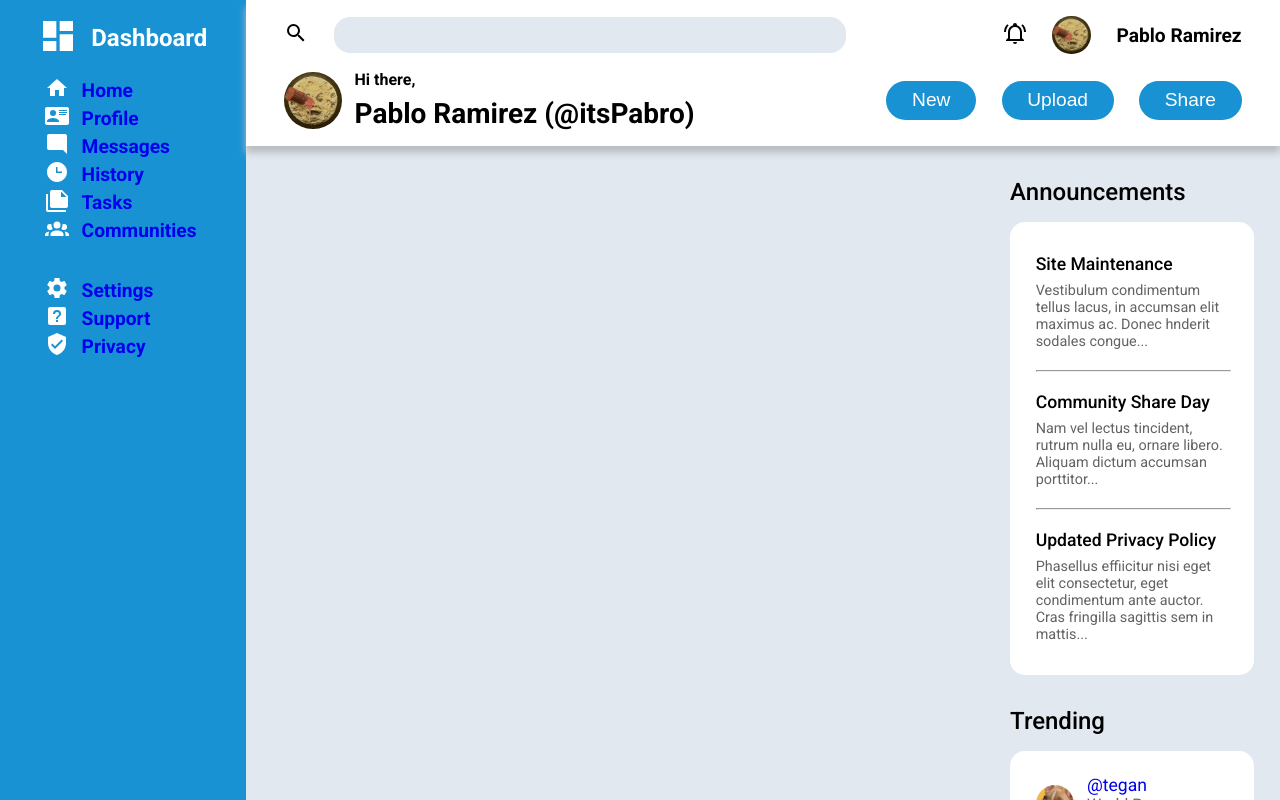
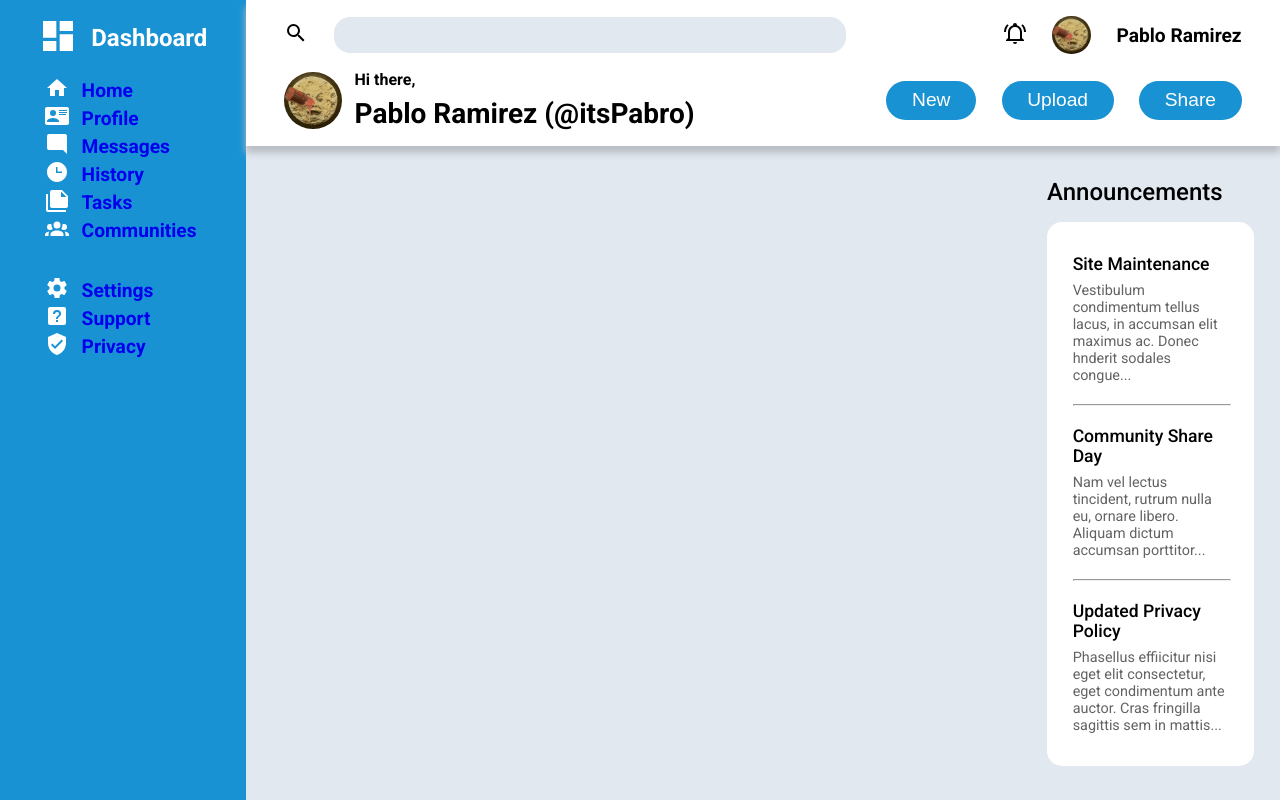
Before and after one commit to itspabro/the_odin_project_work, a plain HTML site: page admin-dashboard/html.html in a window 1280 px wide. Drawn offline with Linux system fonts and the light colour scheme.

Commit message:
Fix grid for content div

```diff
--- a/admin-dashboard/css.css
+++ b/admin-dashboard/css.css
@@ -159,7 +159,7 @@ padding: 2vh 0.5vw;
 	background-color: #E2E8F0;
 
 	display: grid;
-	grid-template-columns: 2.5fr 1fr;
+	grid-template-columns: 3fr 1fr;
 	overflow: auto;
 }
 
```
